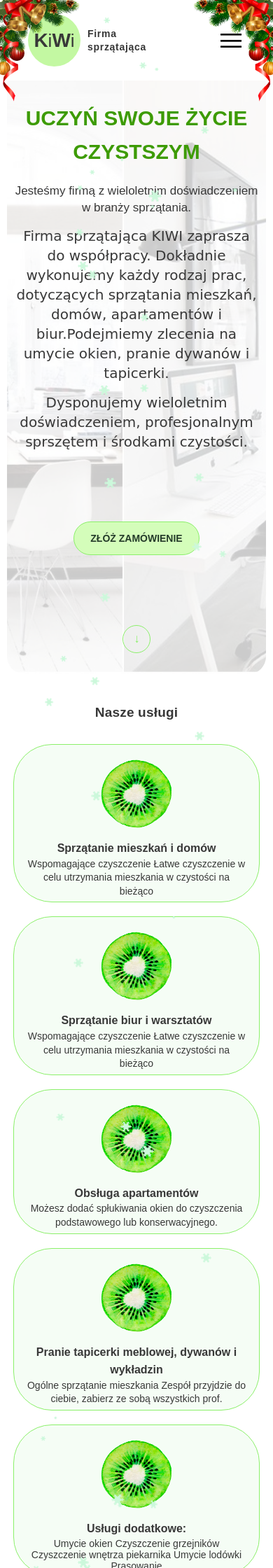
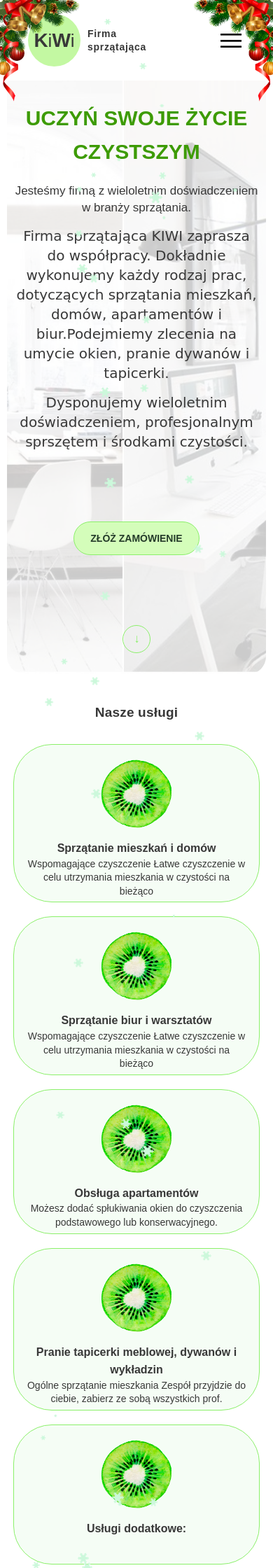
Before and after one commit to seb510/celeaner-site, a PHP site: page / in a window 390 px wide. Shown: the top 2240 px of the page at 70% size. Run offline with PHP 8.4, Linux system fonts and the light colour scheme; some web fonts are replaced.

Commit message:
delete text propose

```diff
--- a/css/style.css
+++ b/css/style.css
@@ -335,6 +335,10 @@ button, button:hover, button:focus, button:active, .slick-initialized .slick-sli
 	border: 1px solid#8bf06a;
 }
 
+.proposes-item {
+	width: 412px;
+}
+
 .propous__img_icon {
     width: 100px;
     height: 130px;
@@ -631,6 +635,11 @@ input.window__submit:hover {background-color: #8bf06a;}
 		margin: 10px auto;
 	}
 
+	.proposes-item {
+		width: 100%;
+		min-height: 200px;
+	}
+
 	.propous__info {
 		max-width: 95%;
 		margin: 0 10px;
--- a/index.html
+++ b/index.html
@@ -141,13 +141,12 @@
                 </div>
             </div>
             <div class="proposes d-flex justify-content-between">
-                <div class="propous">
+                <div class="propous proposes-item">
                     <img src="img/kiwi.png" alt="Kiwi" class="propous__img_icon">
                     <div class="propous__info">
                         <h3 class="propous__title">Usługi dodatkowe:</h3>
                         <div class="propous__text propous__item">
-                            Umycie okien Czyszczenie grzejników
-                            Czyszczenie wnętrza piekarnika Umycie lodówki Prasowanie
+
                         </div>
                     </div>
                 </div>
```
